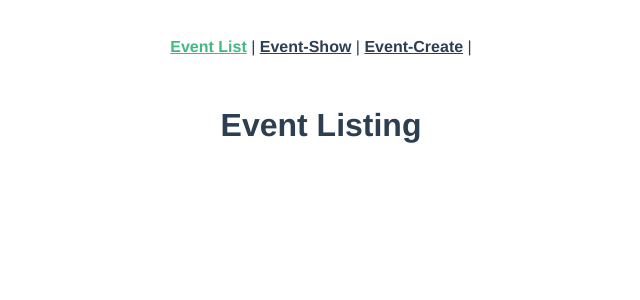
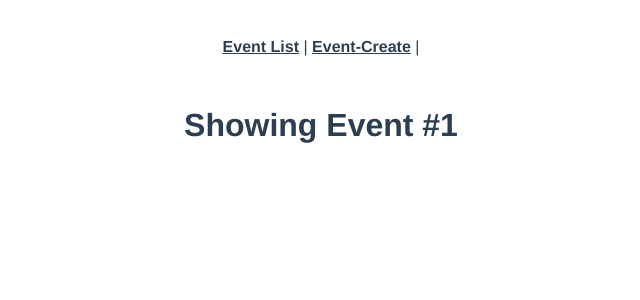
Before and after one commit to geosav/real-world-vue2, a Vue app: page /event/1 in a window 1280 px wide. Shown: the top 300 px of the page, without its empty margins (319-959 px from the left). Built offline with nearby package versions, Linux system fonts and the light colour scheme.

Commit message:
Added dynamic route

```diff
--- a/src/App.vue
+++ b/src/App.vue
@@ -2,7 +2,6 @@
   <div id="app">
     <div id="nav">
       <router-link :to="{ name: 'event-list' }">Event List</router-link> |
-      <router-link :to="{ name: 'event-show' }">Event-Show</router-link> |
       <router-link :to="{ name: 'event-create' }">Event-Create</router-link> |
     </div>
     <router-view />
--- a/src/router/index.js
+++ b/src/router/index.js
@@ -13,9 +13,10 @@
     component: EventList
   },
   {
-    path: '/event',
+    path: '/event/:id',
     name: 'event-show',
-    component: EventShow
+    component: EventShow,
+    props: true
   },
   {
     path: '/event/create',
@@ -25,6 +26,7 @@
 ];
 
 const router = new VueRouter({
+  mode: 'history',
   routes
 });
 
--- a/src/views/EventList.vue
+++ b/src/views/EventList.vue
@@ -1,5 +1,9 @@
 <template>
-  <h1>Event Listing</h1>
+  <div>
+    <h1>Event Listing</h1>
+
+   <router-link :to="{ name: 'event-show', params: { id: '1' } }">Show Event #1</router-link>
+  </div>
 </template>
 
 <script>
@@ -7,7 +11,3 @@
 
 }
 </script>
-
-<style>
-
-</style>
--- a/src/views/EventShow.vue
+++ b/src/views/EventShow.vue
@@ -1,13 +1,9 @@
 <template>
-  <h1>Event Show</h1>
+  <h1>Showing Event #{{ id }}</h1>
 </template>
 
 <script>
 export default {
-
+  props: ['id']
 }
 </script>
-
-<style>
-
-</style>
```
